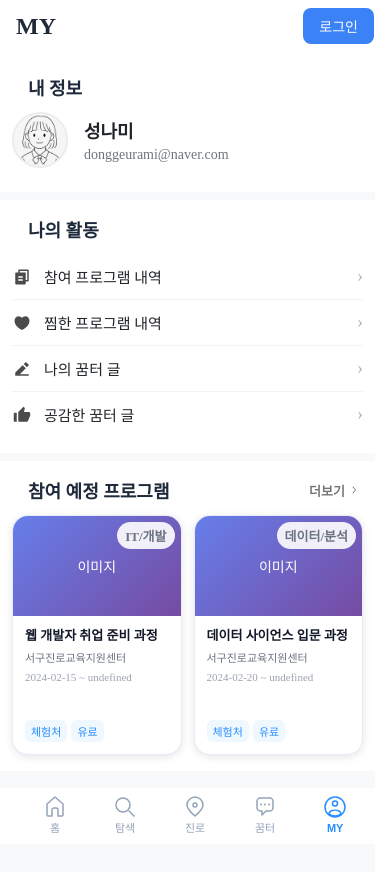
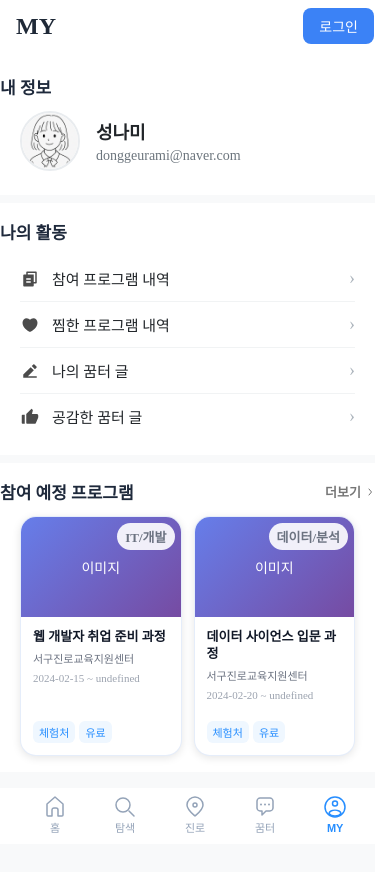
Before and after one commit to seohyun-lee/Kkumgeurimi-FE, a React (Vite) app: page /my in a window 390 px wide. Shown: the top 872 px of the page. Built offline with nearby package versions, Linux system fonts and the light colour scheme; no server answers.

Commit message:
fix: 불필요한 모바일 앱 전용 스타일 제거

```diff
--- a/src/pages/Explore/Explore.css
+++ b/src/pages/Explore/Explore.css
@@ -429,18 +429,6 @@ body.no-scroll { overflow: hidden; touch-action: none; overscroll-behavior: none
   overflow-wrap: anywhere;
 }
 
-/* 모바일 앱 전용 스타일 */
-.info-grid {
-  grid-template-columns: 1fr;
-  row-gap: 4px;
-  padding: 10px;
-}
-.info-grid__key { font-size: 12px; }
-.info-grid__val { font-size: 14px; margin-bottom: 8px; }
-
-.explore__header { padding: 16px; }
-.explore__content { padding: 16px; }
-.grid { gap: 16px; }
 
 /* ====== 필터 바 기본 (데스크톱) ====== */
 .filters--compact {
--- a/src/pages/Home/Home.css
+++ b/src/pages/Home/Home.css
@@ -229,28 +229,6 @@
   background: linear-gradient(135deg, #43e97b 0%, #38f9d7 100%);
 }
 
-/* 모바일 앱 전용 스타일 */
-.home__featured-nav--prev {
-  left: 8px;
-}
-
-.home__featured-nav--next {
-  right: 8px;
-}
-
-.home__featured-card {
-  padding: 20px 45px 20px 16px;
-}
-
-/* 터치 인터랙션 (모바일 앱) */
-.home__featured-nav:active {
-  transform: translateY(-50%) scale(0.9);
-  color: rgba(255, 255, 255, 1);
-}
-
-.home__dot:active {
-  transform: scale(0.9);
-}
 
 /* 배경 데코레이션은 그대로 두되, 불투명도만 변수화 가능 */
 .home__main-program::before {
@@ -811,22 +789,6 @@
 
 /* ========= Responsive ========= */
 
-/* 모바일 앱 전용 그리드 레이아웃 */
-.home {
-  max-width: 100%;
-}
-
-.popular-programs-grid {
-  grid-template-columns: 1fr 1fr;
-}
-
-.recommendations-grid {
-  grid-template-columns: 1fr 1fr;
-}
-
-.home__grade-content {
-  grid-template-columns: 1fr 1fr;
-}
 
 /* ========= Program Slider ========= */
 
--- a/src/pages/MyPage/MyPage.css
+++ b/src/pages/MyPage/MyPage.css
@@ -1,7 +1,7 @@
 .mypage {
   background: #f8f9fa;
   min-height: 100vh;
-  padding: 0;
+  padding: 0 !important;
 }
 
 /* Section Titles */
@@ -17,7 +17,7 @@
   justify-content: space-between;
   align-items: center;
   margin-bottom: 12px;
-  padding: 0 16px;
+  padding: 0 0 0 0 !important;
 }
 
 .mypage__section-more {
@@ -44,7 +44,7 @@
 .mypage__profile-card {
   display: flex;
   align-items: center;
-  padding: 0 16px;
+  padding: 0 20px;
 }
 
 .mypage__avatar {
@@ -98,7 +98,7 @@
 }
 
 .mypage__activity-grid {
-  padding: 0 16px;
+  padding: 0 20px;
 }
 
 .mypage__activity-item {
@@ -175,42 +175,7 @@
   padding: 40px 20px;
   background: #f8f9fa;
   border-radius: 8px;
-  margin: 0 16px;
-}
-
-/* 모바일 앱 전용 스타일 */
-.mypage__header {
-  padding: 16px 12px;
-}
-
-.mypage__title {
-  font-size: 22px;
-}
-
-.mypage__section-title {
-  padding: 0 12px;
-  font-size: 18px;
-}
-
-.mypage__profile-card {
-  padding: 0 12px;
-}
-
-.mypage__activity-grid {
-  padding: 0 12px;
-}
-
-.mypage__programs-grid {
-  padding: 0 12px;
-}
-
-.mypage__program-card {
-  width: 260px;
-}
-
-.mypage__avatar {
-  width: 56px;
-  height: 56px;
+  margin: 0 20px;
 }
 
 /* Animation */
```
